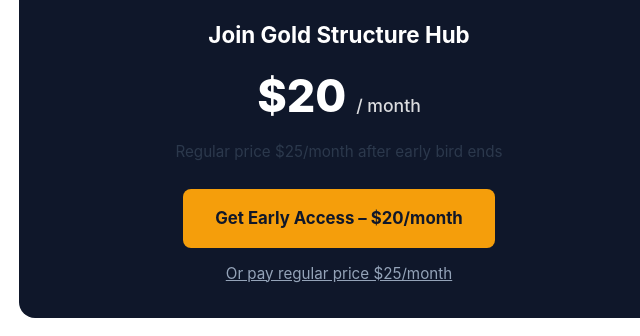
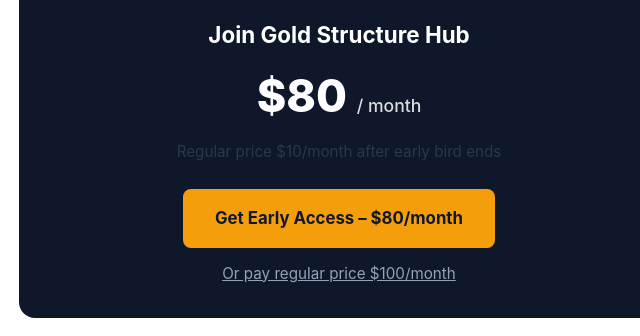
Before and after one commit to yongwolf/Gold-Structure-Hub, a plain HTML site: page index.html in a window 1280 px wide. Shown: the part 1334-1670 px from the top of the page, 301-941 px from the left. Drawn offline with Linux system fonts and the light colour scheme.

Commit message:
Update index.html

```diff
--- a/index.html
+++ b/index.html
@@ -287,12 +287,12 @@
             <div class="pricing">
                 <div class="early">EARLY BIRD – First 20 Members</div>
                 <h2>Join Gold Structure Hub</h2>
-                <div class="price-main">$20 <span>/ month</span></div>
-                <p class="price-note">Regular price $25/month after early bird ends</p>
+                <div class="price-main">$80 <span>/ month</span></div>
+                <p class="price-note">Regular price $10/month after early bird ends</p>
 
-                <a href="https://flutterwave.com/pay/ak2j5rtjvebd" class="btn" target="_blank" rel="noopener">Get Early Access – $20/month</a>
+                <a href="https://flutterwave.com/pay/ak2j5rtjvebd" class="btn" target="_blank" rel="noopener">Get Early Access – $80/month</a>
 
-                <a href="https://flutterwave.com/pay/uv6kvtxq07fx" class="secondary-btn" target="_blank" rel="noopener">Or pay regular price $25/month</a>
+                <a href="https://flutterwave.com/pay/uv6kvtxq07fx" class="secondary-btn" target="_blank" rel="noopener">Or pay regular price $100/month</a>
             </div>
         </section>
 
```
